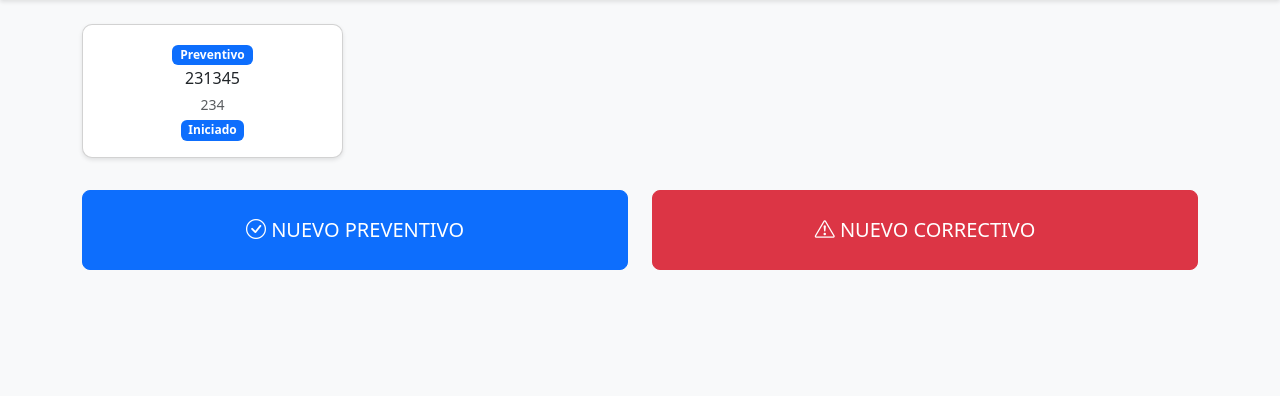
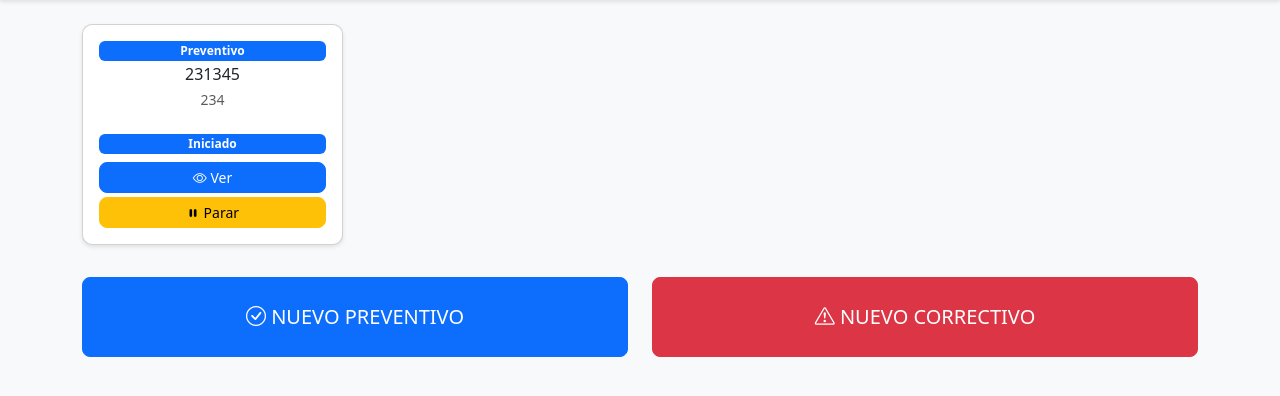
Before and after one commit to fidelincidane/mantenimiento-app, a Django app: page /automatismos/ in a window 1280 px wide. Shown: the part 56-452 px from the top of the page. Run offline with Django 5.2, Linux system fonts and the light colour scheme; a user stored in the database is signed in; data comes from the database, SQL or seed files in the repository; some libraries are stand-ins or nearby versions.

Commit message:
Add delete button for recambios, add parar/reanudar buttons in home

```diff
--- a/preventivoapp/templates/preventivoapp/automatismos.html
+++ b/preventivoapp/templates/preventivoapp/automatismos.html
@@ -9,31 +9,59 @@
 <div class="row mb-4">
     {% for p in preventivos_curso %}
     <div class="col-6 col-md-3 mb-2">
-        <a href="{% url 'detalle_preventivo' p.id %}" class="card text-decoration-none">
-            <div class="card-body text-center">
+        <div class="card text-decoration-none h-100">
+            <div class="card-body text-center d-flex flex-column">
                 <span class="badge bg-primary mb-1">Preventivo</span>
                 <h6 class="mb-1">{{ p.codigo }}</h6>
                 <small class="text-muted">{{ p.automatismo.codigo }}</small><br>
-                <span class="badge bg-{{ p.estado|badge_color }}">
+                <span class="badge bg-{{ p.estado|badge_color }} mb-2">
                     {{ p.get_estado_display }}
                 </span>
+                <div class="mt-auto">
+                    <a href="{% url 'detalle_preventivo' p.id %}" class="btn btn-sm btn-primary w-100 mb-1">
+                        <i class="bi bi-eye"></i> Ver
+                    </a>
+                    {% if p.estado == 'parado' %}
+                    <a href="{% url 'reanudar_preventivo' p.id %}" class="btn btn-sm btn-success w-100 mb-1">
+                        <i class="bi bi-play-fill"></i> Reanudar
+                    </a>
+                    {% elif p.estado != 'finalizado' %}
+                    <a href="{% url 'parar_preventivo' p.id %}" class="btn btn-sm btn-warning w-100" onclick="return confirm('¿Parar preventivo?')">
+                        <i class="bi bi-pause-fill"></i> Parar
+                    </a>
+                    {% endif %}
+                </div>
             </div>
-        </a>
+        </div>
     </div>
     {% endfor %}
 
     {% for c in correctivos_curso %}
     <div class="col-6 col-md-3 mb-2">
-        <a href="{% url 'detalle_correctivo' c.id %}" class="card text-decoration-none">
-            <div class="card-body text-center">
+        <div class="card text-decoration-none h-100">
+            <div class="card-body text-center d-flex flex-column">
                 <span class="badge bg-danger mb-1">Correctivo</span>
                 <h6 class="mb-1">{{ c.codigo }}</h6>
                 <small class="text-muted">{{ c.automatismo.codigo }}</small><br>
-                <span class="badge bg-{{ c.estado|badge_color }}">
+                <span class="badge bg-{{ c.estado|badge_color }} mb-2">
                     {{ c.get_estado_display }}
                 </span>
+                <div class="mt-auto">
+                    <a href="{% url 'detalle_correctivo' c.id %}" class="btn btn-sm btn-danger w-100 mb-1">
+                        <i class="bi bi-eye"></i> Ver
+                    </a>
+                    {% if c.estado == 'parado' %}
+                    <a href="{% url 'reanudar_correctivo' c.id %}" class="btn btn-sm btn-success w-100 mb-1">
+                        <i class="bi bi-play-fill"></i> Reanudar
+                    </a>
+                    {% elif c.estado != 'finalizado' %}
+                    <a href="{% url 'parar_correctivo' c.id %}" class="btn btn-sm btn-warning w-100" onclick="return confirm('¿Parar correctivo?')">
+                        <i class="bi bi-pause-fill"></i> Parar
+                    </a>
+                    {% endif %}
+                </div>
             </div>
-        </a>
+        </div>
     </div>
     {% endfor %}
 </div>
--- a/preventivoapp/urls.py
+++ b/preventivoapp/urls.py
@@ -40,4 +40,6 @@ urlpatterns = [
     # Recambios
     path('recambios/', views.buscar_recambios, name='buscar_recambios'),
     path('recambios/multiple/', views.recambios_multiple, name='recambios_multiple'),
+    path('recambio/<int:id>/eliminar/', views.eliminar_recambio, name='eliminar_recambio'),
+    path('recambio-correctivo/<int:id>/eliminar/', views.eliminar_recambio_correctivo, name='eliminar_recambio_correctivo'),
 ]
--- a/preventivoapp/views.py
+++ b/preventivoapp/views.py
@@ -217,6 +217,15 @@ def agregar_recambio(request, id):
 
 
 @login_required
+def eliminar_recambio(request, id):
+    recambio = get_object_or_404(Recambio, id=id)
+    preventivo_id = recambio.preventivo.id
+    recambio.delete()
+    messages.success(request, 'Recambio eliminado')
+    return redirect('detalle_preventivo', id=preventivo_id)
+
+
+@login_required
 def agregar_foto(request, id):
     preventivo = get_object_or_404(Preventivo, id=id)
 
@@ -408,6 +417,15 @@ def agregar_recambio_correctivo(request, id):
         messages.success(request, 'Recambio registrado')
 
     return redirect('detalle_correctivo', id=id)
+
+
+@login_required
+def eliminar_recambio_correctivo(request, id):
+    recambio = get_object_or_404(RecambioCorrectivo, id=id)
+    correctivo_id = recambio.correctivo.id
+    recambio.delete()
+    messages.success(request, 'Recambio eliminado')
+    return redirect('detalle_correctivo', id=correctivo_id)
 
 
 @login_required
```
Also changed, not shown: preventivoapp/templates/preventivoapp/detalle_correctivo.html (+9 -2 lines), preventivoapp/templates/preventivoapp/detalle_preventivo.html (+9 -2 lines).
